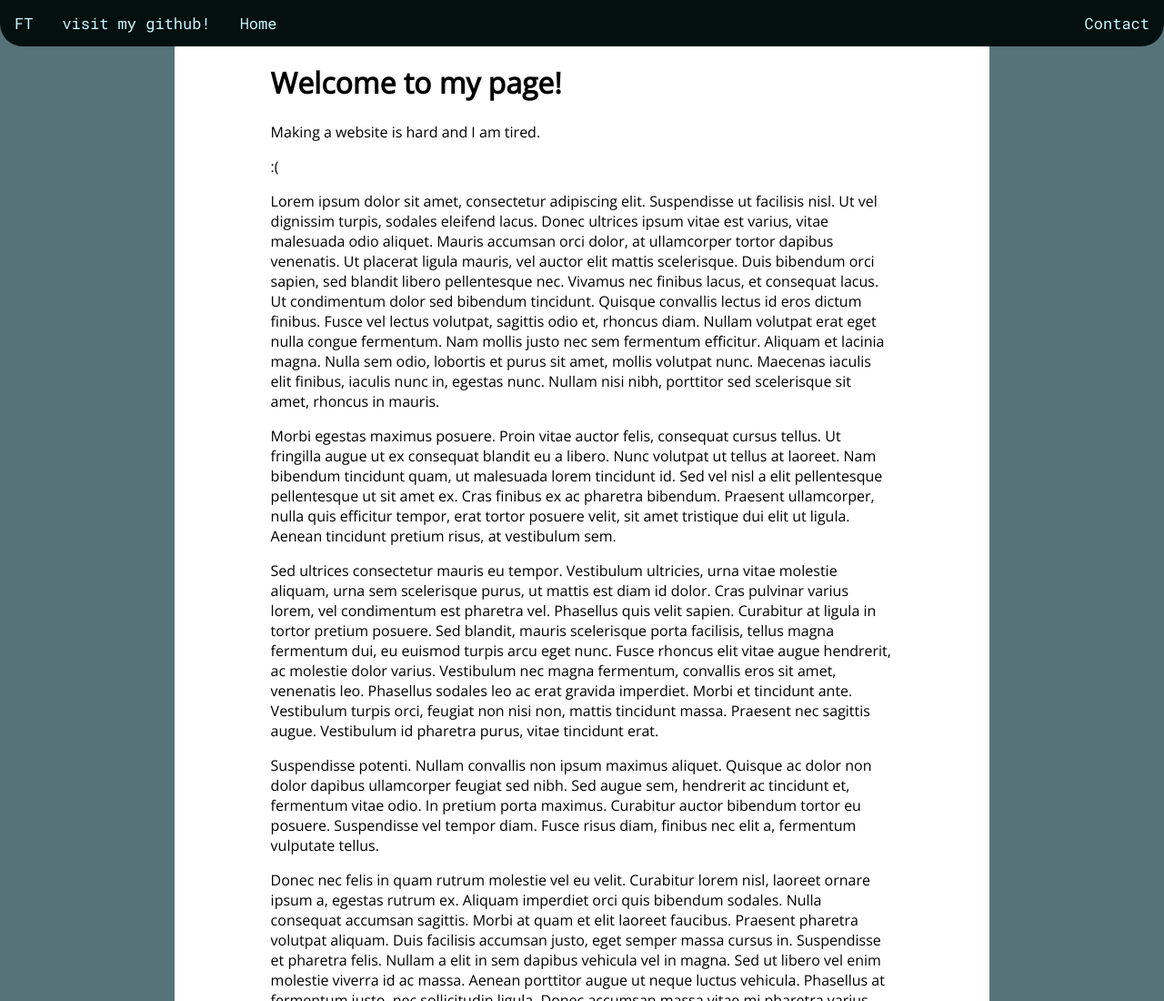
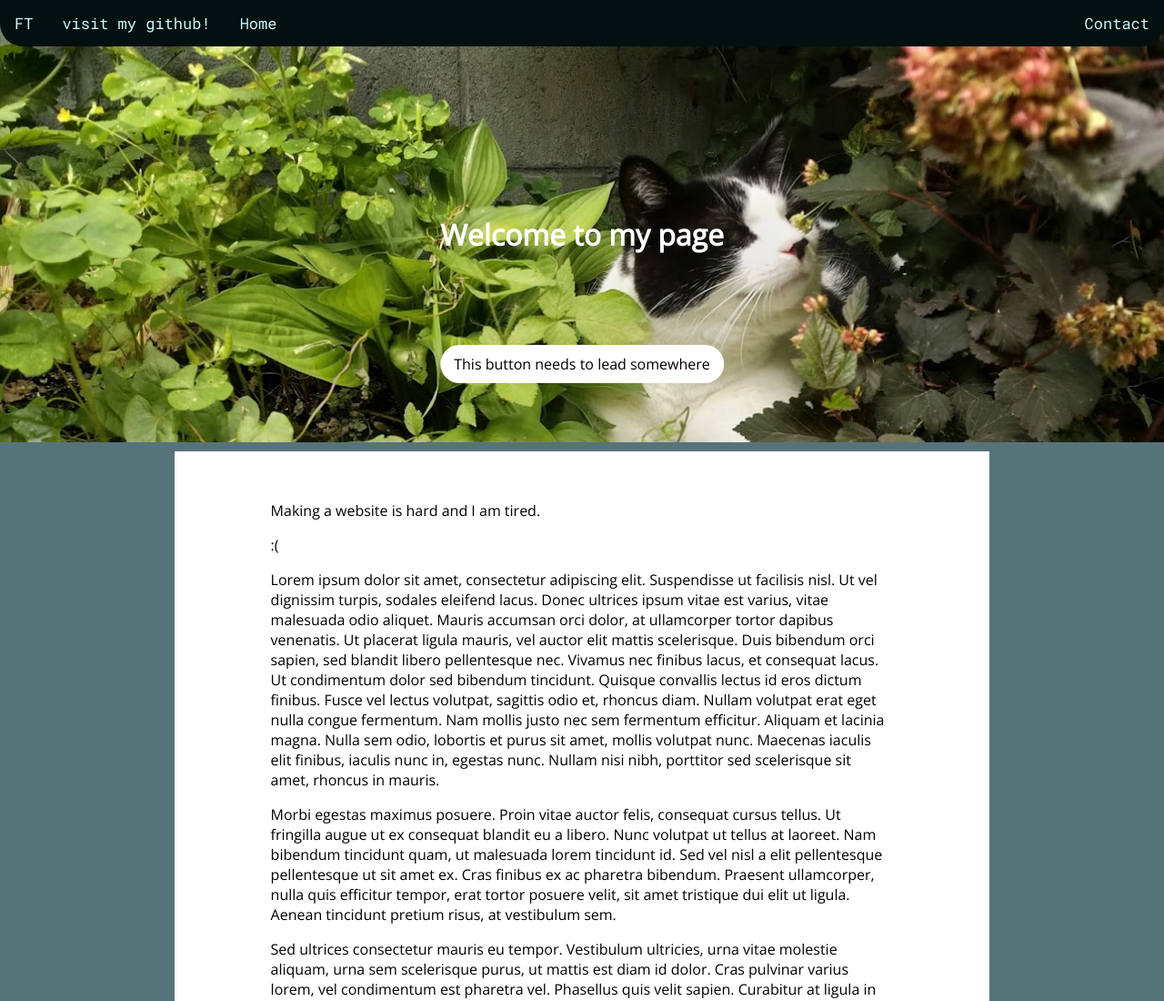
Before and after one commit to fearfulfelix/fearfulfelix.github.io, a plain HTML site: page index.html in a window 1280 px wide. Shown: the top 1100 px of the page at 91% size. Drawn offline with nearby package versions, Linux system fonts and the light colour scheme.

Commit message:
added a title card

```diff
--- a/index.css
+++ b/index.css
@@ -15,7 +15,6 @@
     text-decoration: none;
     font-size: 17px;
     font-family: 'Roboto Mono', monospace;
-
 }
 .nav .test{
     float: left;
@@ -28,6 +27,37 @@
 
     font-family: 'Roboto Mono', monospace;
 }
+.headofbody{
+    margin-left:0;
+    margin-right: 0;
+    text-align:center;
+    background-image: url("leocover.jpg");
+    background-repeat: no-repeat;
+    padding-bottom: 400px;
+    width: 100%;
+    background-size: 100%;
+    background-position-y: +25%;
+    text-align: center;
+}
+.titletext{
+    position: relative;
+    top: 50%;
+    transform: translateY(+500%);
+    color:white;
+}
+.titlebutton{
+    border-radius: 25px;
+    background: #fff;
+    padding: 10px 15px;
+    text-emphasis: none;
+    text-decoration: none;
+    color: #000000;
+    position: absolute;
+    top: 50%;
+    transform: translate(-50%,-50%);
+    text-align:center;
+}
+
 .content {
     padding: 16px;
     margin-top: 10px;
--- a/index.html
+++ b/index.html
@@ -13,10 +13,15 @@
             <a href="index.html" class ="test"> Home</a>
             <a href="contact.html" class= contactbutton>Contact</a>
         </div>
+        <div class="headofbody">
+                <a href="#" class ="titlebutton">This button needs to lead somewhere</a>
+            <h1 class="titletext">Welcome to my page</h1>
+
+        </div>
         <div class="minibody">
         <div class="content">
             <br>
-            <h1>Welcome to my page!</h1>
+
         <p>Making a website is hard and I am tired.</p>
         :(
 
```
Also changed, not shown: leocover.jpg (added).
